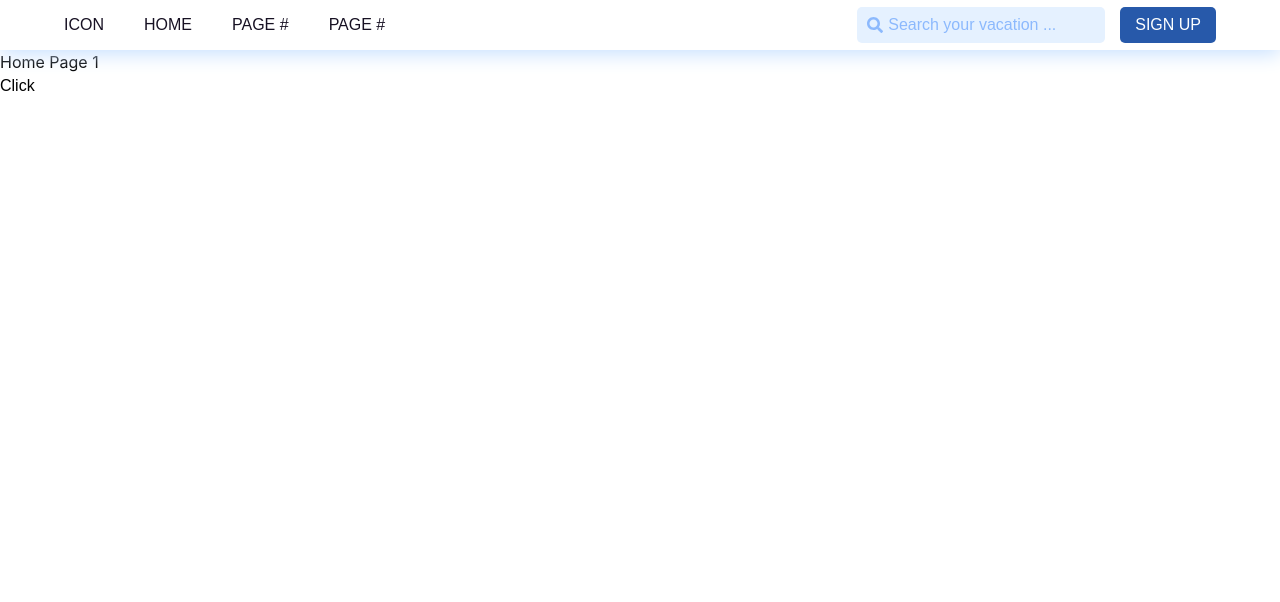
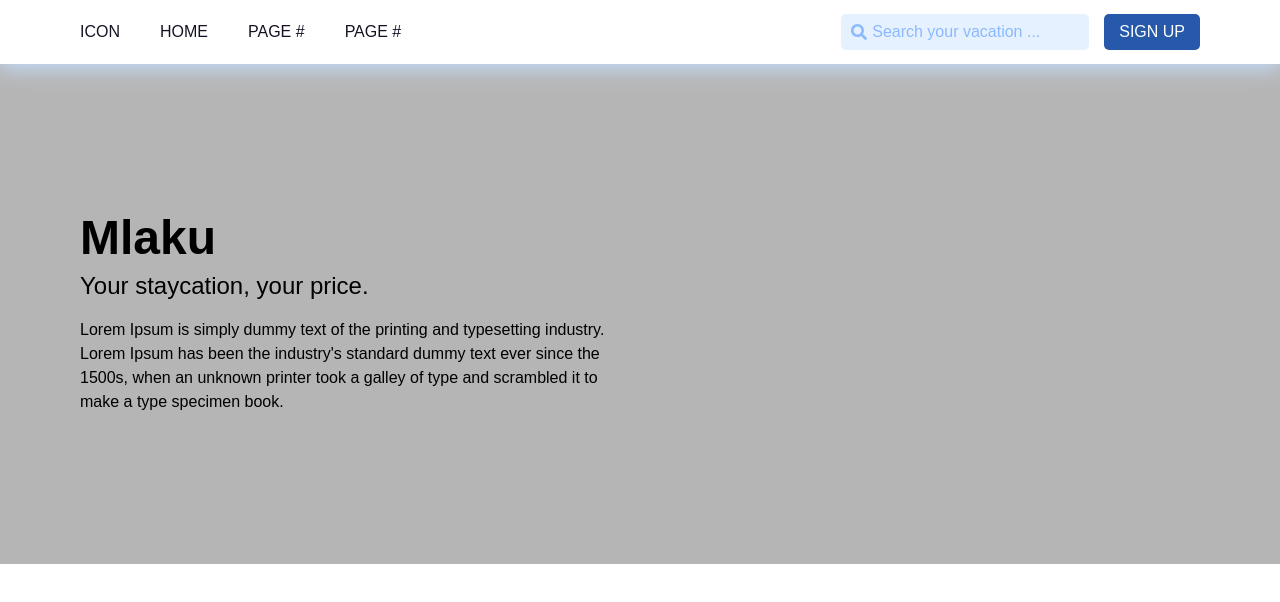
Before and after one commit to jspmarc/TechnoScape-AdAstraAbyssoque, a Vue app: page / in a window 1280 px wide. Shown: the top 602 px of the page. Built offline with nearby package versions, Linux system fonts and the light colour scheme.

Commit message:
add jumbotron (home)

```diff
--- /dev/null
+++ b/src/components/Home/Jumbotron.vue
@@ -0,0 +1,21 @@
+<template>
+  <div class="jumbo-container p-20">
+      <p class="text-5xl mb-2 font-bold">Mlaku</p>
+      <p class="text-2xl mb-4">Your staycation, your price.</p>
+      <p class="w-1/2">Lorem Ipsum is simply dummy text of the printing and typesetting industry. Lorem Ipsum has been the industry's standard dummy text ever since the 1500s, when an unknown printer took a galley of type and scrambled it to make a type specimen book.</p>
+  </div>
+</template>
+
+<script>
+export default {};
+</script>
+
+<style scoped>
+.jumbo-container {
+    background: #B5B5B5;
+    height: 500px;
+    display: flex;
+    flex-direction: column;
+    justify-content: center;
+}
+</style>
--- a/src/views/Home.vue
+++ b/src/views/Home.vue
@@ -1,19 +1,13 @@
 <template>
-  <h1>Home Page {{ this.number }}</h1>
-  <p @click="onClick">Click</p>
+  <Jumbotron/>
 </template>
 
 <script>
+import Jumbotron from "../components/Home/Jumbotron.vue";
+
 export default {
-  methods: {
-    onClick() {
-      this.$store.commit("increment");
-    },
-  },
-  computed: {
-    number() {
-      return this.$store.state.number;
-    },
+  components: {
+    Jumbotron,
   },
 };
 </script>
--- a/src/views/nav/Navbar.vue
+++ b/src/views/nav/Navbar.vue
@@ -1,5 +1,5 @@
 <template>
-  <div class="nav">
+  <div class="nav px-20 py-8">
     <div class="nav-left">
       <div class="nav-link">
         ICON
@@ -37,7 +37,6 @@ export default {
   display: flex;
   justify-content: space-between;
   align-items: center;
-  padding: 0 5%;
 }
 
 .nav-left {
```
